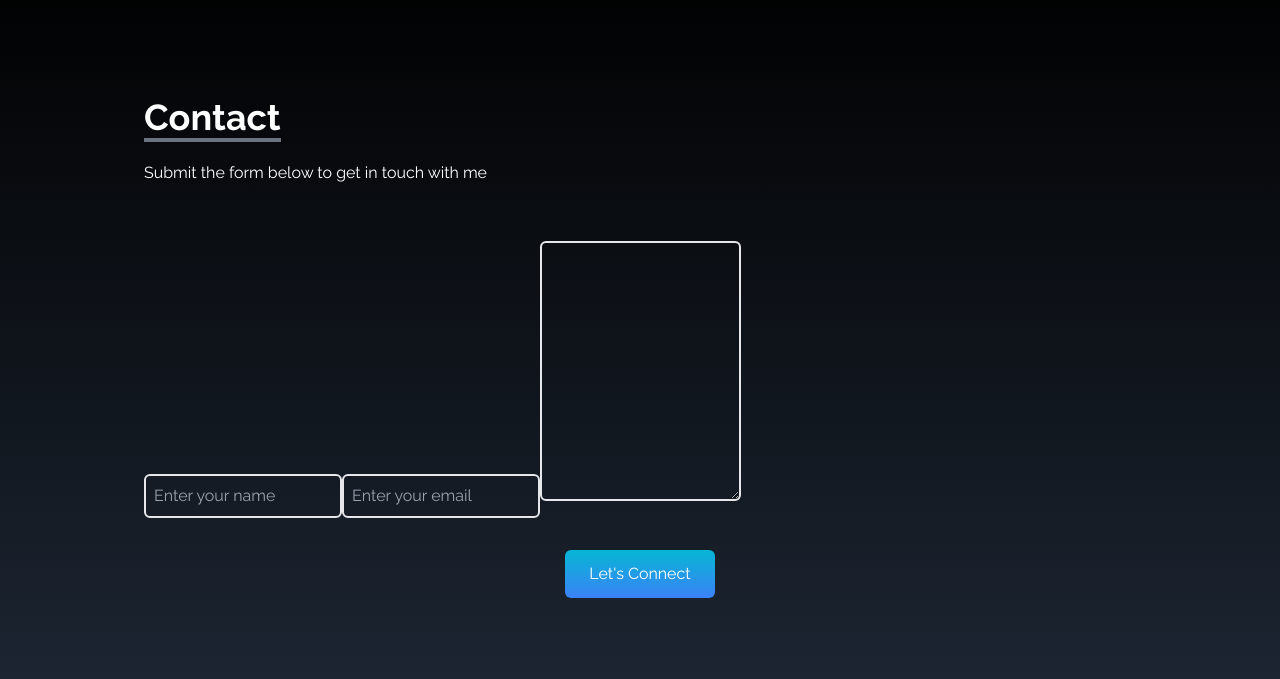
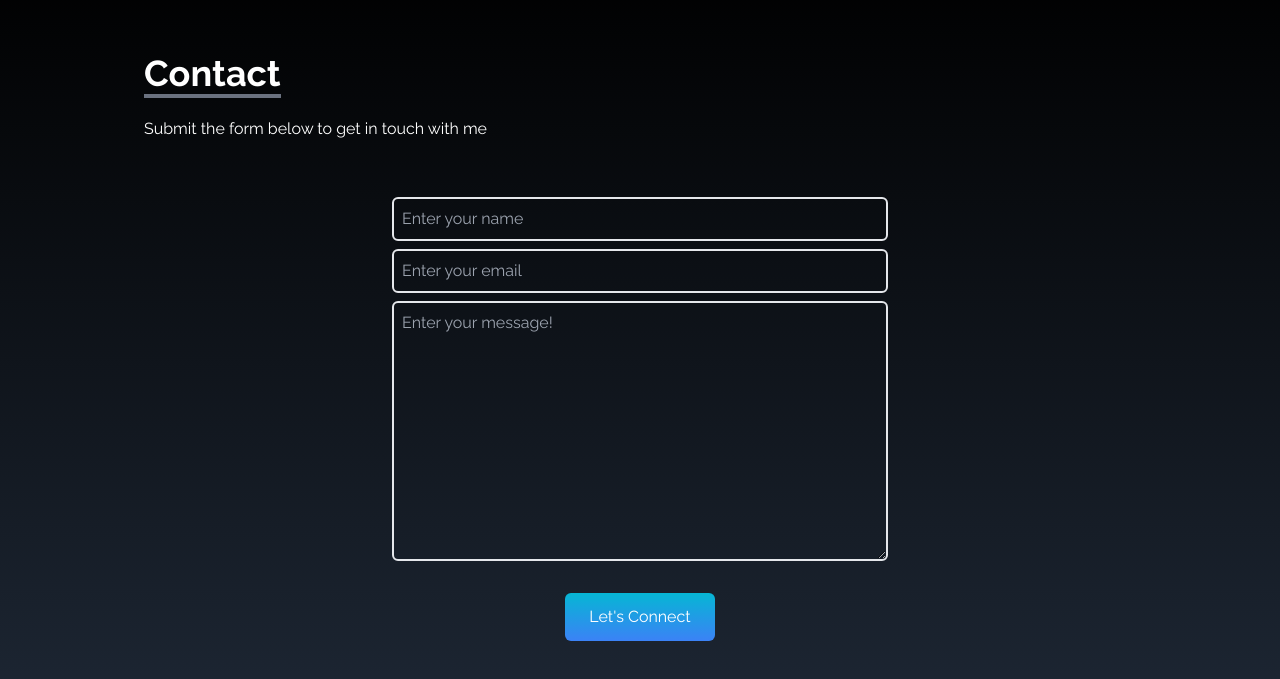
Before and after one commit to divyaranjan10/personal-portfolio, a React (Create React App) app: page / in a window 1280 px wide. Shown: the part 3237-3916 px from the top of the page. Built offline with nearby package versions, Linux system fonts and the light colour scheme.

Commit message:
Experience Section

```diff
--- a/package.json
+++ b/package.json
@@ -11,6 +11,7 @@
     "react-icons": "^4.12.0",
     "react-router-dom": "^6.20.0",
     "react-scripts": "5.0.1",
+    "react-scroll": "^1.9.0",
     "web-vitals": "^2.1.4"
   },
   "scripts": {
--- a/src/components/Contact.jsx
+++ b/src/components/Contact.jsx
@@ -9,8 +9,12 @@ const Contact = () => {
                 <p className='py-6'>Submit the form below to get in touch with me</p>
             </div>
 
-            <div>
-                <form action=''>
+            <div className='flex justify-center items-center'>
+                <form
+                    action='https://getform.io/f/fee7aaef-7c49-4fec-8fea-367a47c9e0b5'
+                    className='flex flex-col w-full md:w-1/2 '
+                    method='POST'
+                >
                     <input
                         type='text'
                         name='name'
@@ -21,10 +25,11 @@ const Contact = () => {
                         type='text'
                         name='email'
                         placeholder='Enter your email'
-                        className='p-2 bg-transparent border-2 rounded-md text-white focus:outline-none'
+                        className='p-2 my-2 bg-transparent border-2 rounded-md text-white focus:outline-none'
                     />
                     <textarea
                         name='message'
+                        placeholder='Enter your message!'
                         rows="10"
                         className='p-2 bg-transparent border-2 rounded-md text-white focus:outline-none'
                     >
```
Also changed, not shown: 1 other file (tests, documents, lock files or other folders).
